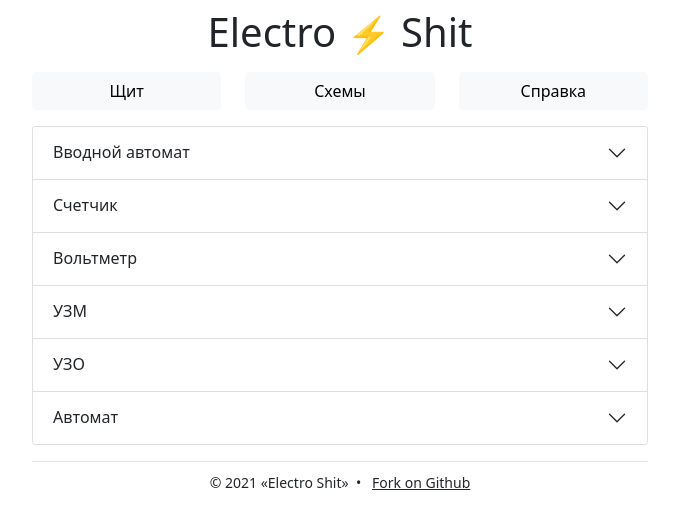
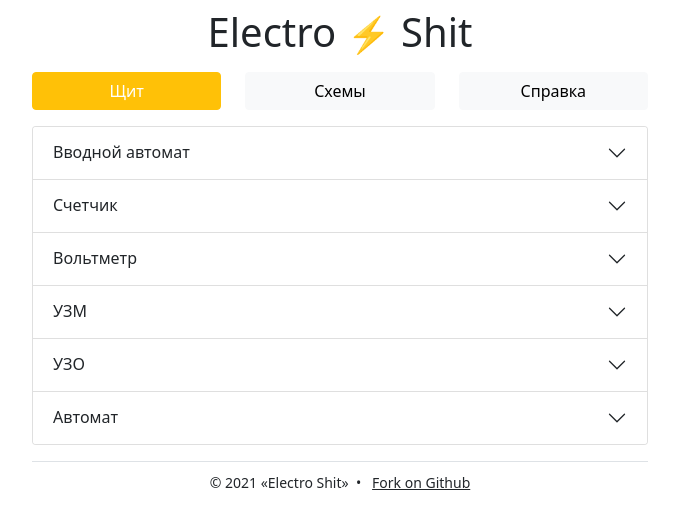
Before and after one commit to mccrush/shit, a Vue app: page / in a window 1280 px wide. Shown: the top 526 px of the page, without its empty margins (300-979 px from the left). Built offline with nearby package versions, Linux system fonts and the light colour scheme.

Commit message:
Settings Navs

```diff
--- a/src/App.vue
+++ b/src/App.vue
@@ -1,12 +1,8 @@
 <template>
   <div class="container">
     <Header />
-    <Nav @tab="getComponent" />
-    <!-- <router-view v-slot="{ Component }">
-      <transition name="fade" mode="out-in">
-        <component :is="Component" />
-      </transition>
-    </router-view> -->
+    <Nav @mytab="getComponent" />
+
     <transition name="fade" mode="out-in">
       <component :is="myComponent" />
     </transition>
@@ -40,7 +36,6 @@ export default {
       myComponent: 'Home',
     }
   },
-  computed: {},
   methods: {
     getComponent(comp) {
       this.myComponent = comp
--- a/src/components/Nav.vue
+++ b/src/components/Nav.vue
@@ -2,8 +2,9 @@
   <nav class="row">
     <div class="col-4">
       <button
-        class="btn btn-block btn-light w-100"
-        @click="$emit('tab', 'Home')"
+        class="btn btn-block btn-light w-100 router-link-active"
+        @click="selectTab('Home', $event)"
+        id="home"
       >
         Щит
       </button>
@@ -11,7 +12,8 @@
     <div class="col-4">
       <button
         class="btn btn-block btn-light w-100"
-        @click="$emit('tab', 'Shem')"
+        @click="selectTab('Shem', $event)"
+        id="shem"
       >
         Схемы
       </button>
@@ -19,13 +21,28 @@
     <div class="col-4">
       <button
         class="btn btn-block btn-light w-100"
-        @click="$emit('tab', 'Sprav')"
+        @click="selectTab('Sprav', $event)"
+        id="sprav"
       >
         Справка
       </button>
     </div>
   </nav>
 </template>
+
+<script>
+export default {
+  methods: {
+    selectTab(compName, e) {
+      this.$emit('mytab', compName)
+      document.querySelector('#home').classList.remove('router-link-active')
+      document.querySelector('#shem').classList.remove('router-link-active')
+      document.querySelector('#sprav').classList.remove('router-link-active')
+      e.target.classList.add('router-link-active')
+    },
+  },
+}
+</script>
 
 <style scoped>
 .router-link-active {
```
